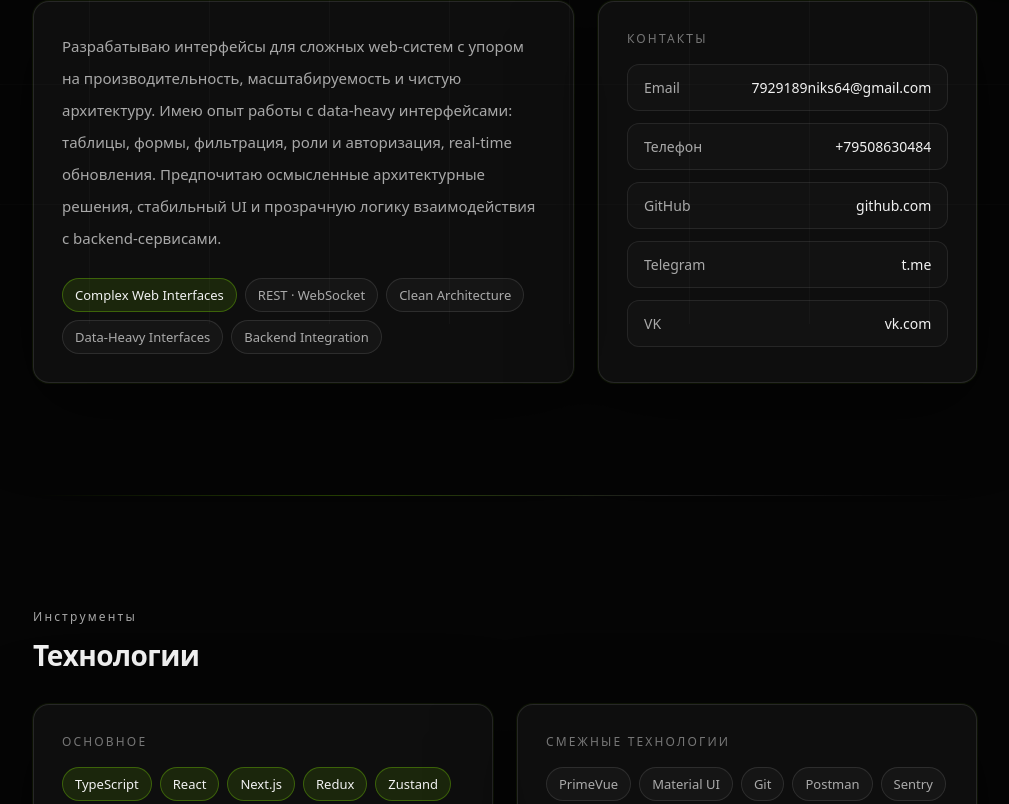
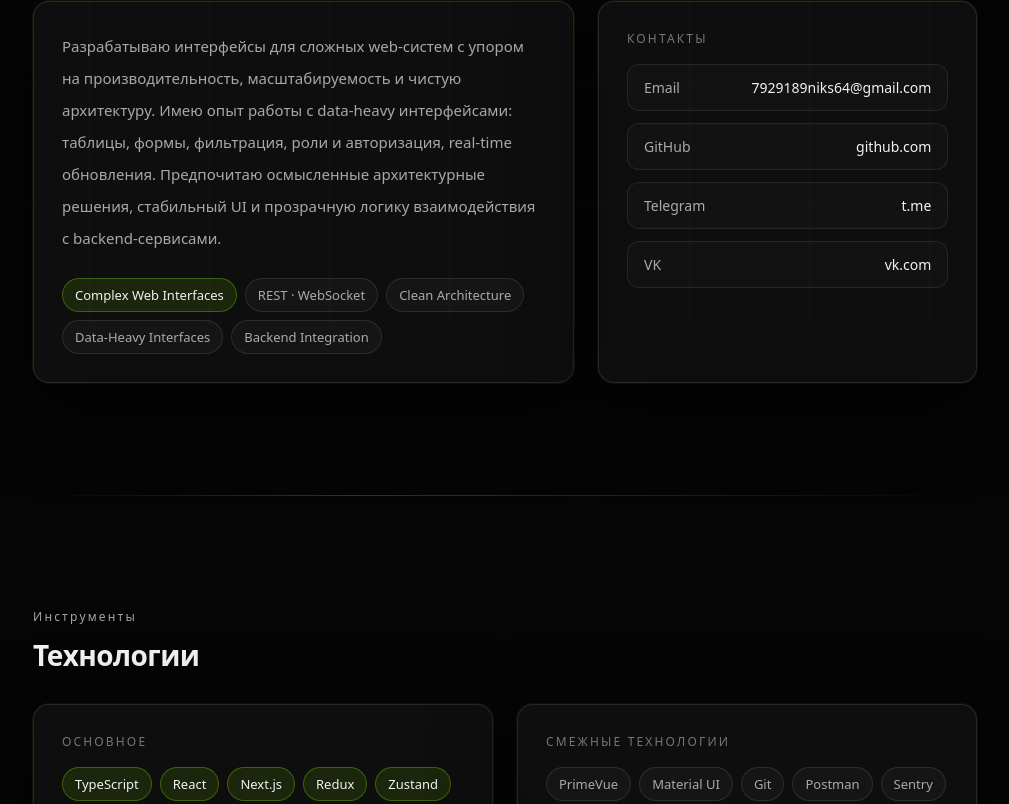
Before and after one commit to Niks6455/vizit, a Next.js app in the folder front/: page / in a window 1280 px wide. Shown: the part 796-1600 px from the top of the page, without its empty margins (135-1144 px from the left). Built offline with nearby package versions, Linux system fonts and the light colour scheme.

Commit message:
feat(ABIT-#): убрал номер телефона

```diff
--- a/front/app/_data/profile.ts
+++ b/front/app/_data/profile.ts
@@ -43,7 +43,6 @@ export const profile: Profile = {
     "Делаю интерфейсы для продуктовых web-систем: от корпоративных сервисов до b2b-платформ. Основной стек — React / Next.js, Vue / Nuxt, TypeScript. Люблю аккуратный UI, сложные пользовательские сценарии и интерфейсы, которые остаются быстрыми при росте данных.",
   contacts: [
     { label: "Email", href: "mailto:7929189niks64@gmail.com" },
-    { label: "Телефон", href: "tel:+79508630484" },
     { label: "GitHub", href: "https://github.com/Niks6455" },
     { label: "Telegram", href: "https://t.me/NiksKap" },
     { label: "VK", href: "https://vk.com/nkapylov" },
```
